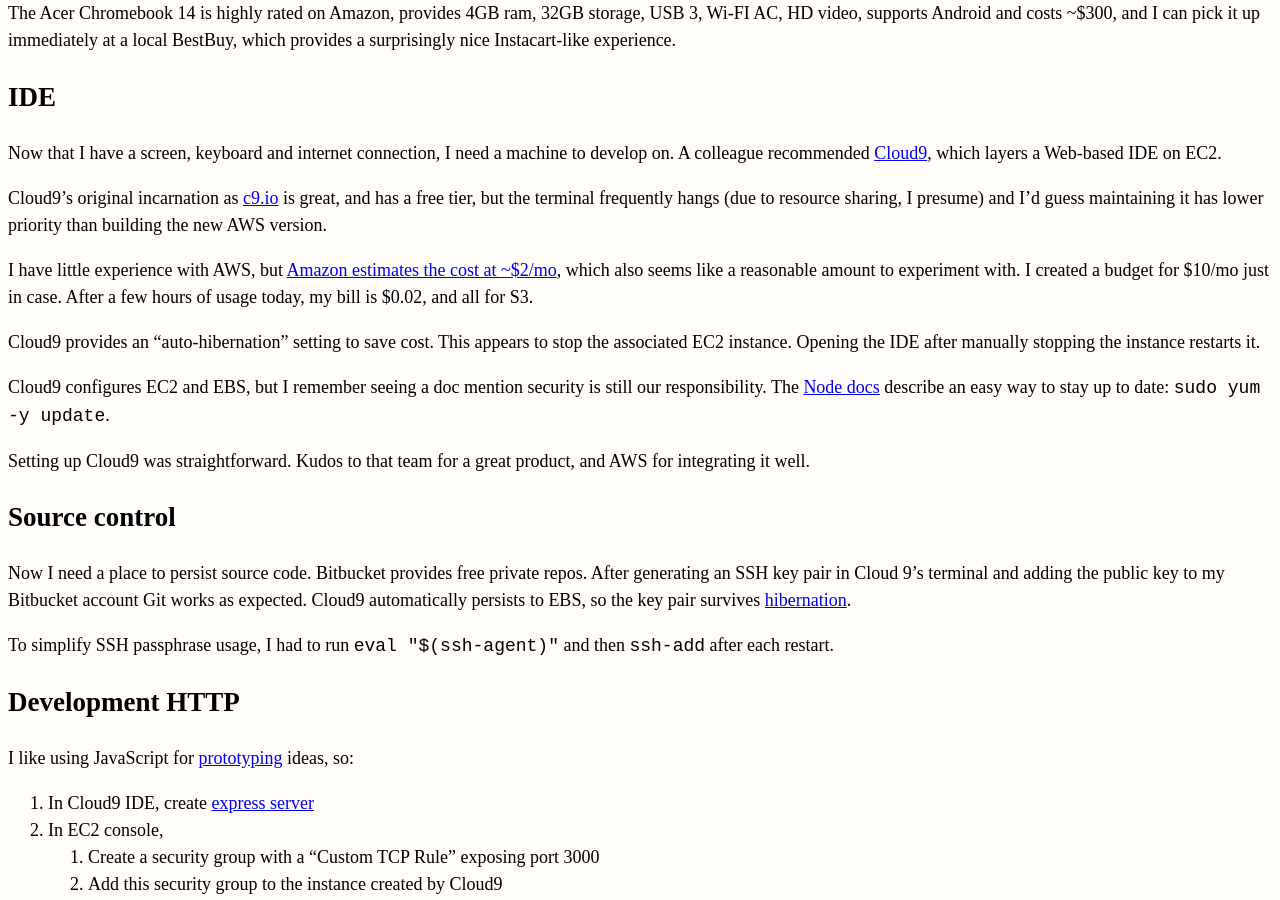
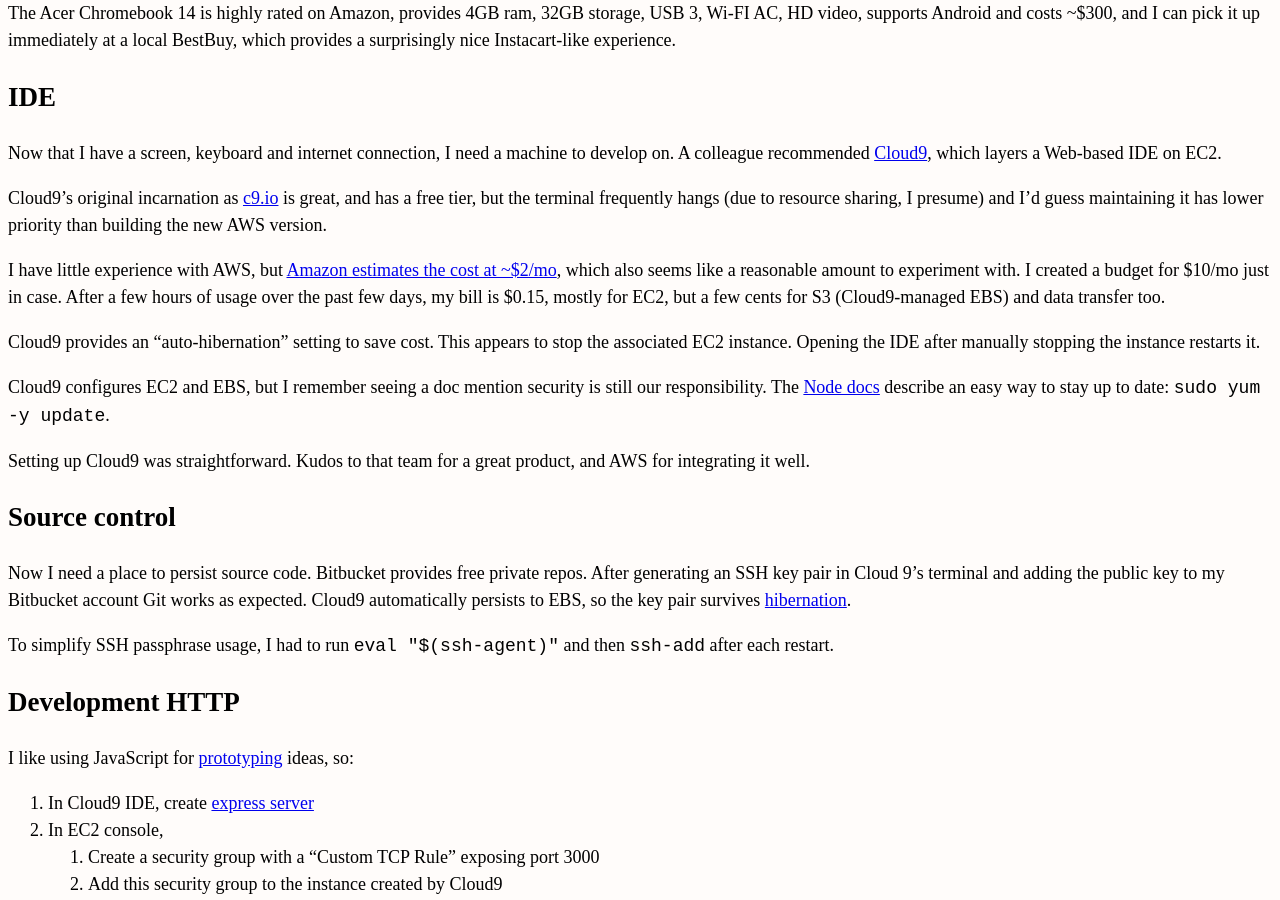
Before and after one commit to erikeldridge/erikeldridge.github.com, a Jekyll site: the page built from _posts/2017-12-24-netbook-development.md, in a window 1280 px wide and 900 px high, scrolled down 594 px. Built offline with Jekyll 4.4.1, drawn with Linux system fonts in a browser that asks for light colours; nearby versions of some CDN libraries.

Commit message:
Update from Forestry.io - 2017-12-24-netbook-development.md

```diff
--- a/_posts/2017-12-24-netbook-development.md
+++ b/_posts/2017-12-24-netbook-development.md
@@ -39,7 +39,7 @@
 
 Cloud9's original incarnation as [c9.io](https://c9.io/) is great, and has a free tier, but the terminal  frequently hangs (due to resource sharing, I presume) and I'd guess maintaining it  has lower priority than building the new AWS version.
 
-I have little experience with AWS, but [Amazon estimates the cost at \~$2/mo](https://aws.amazon.com/cloud9/pricing/), which also seems like a reasonable amount to experiment with. I created a budget for $10/mo just in case. After a few hours of usage today, my bill is $0.02, and all for S3.
+I have little experience with AWS, but [Amazon estimates the cost at \~$2/mo](https://aws.amazon.com/cloud9/pricing/), which also seems like a reasonable amount to experiment with. I created a budget for $10/mo just in case. After a few hours of usage over the past few days, my bill is $0.15, mostly for EC2, but a few cents for S3 (Cloud9-managed EBS) and data transfer too.
 
 Cloud9 provides an "auto-hibernation" setting to save cost. This appears to stop the associated EC2 instance. Opening the IDE after manually stopping the instance restarts it.
 
```
